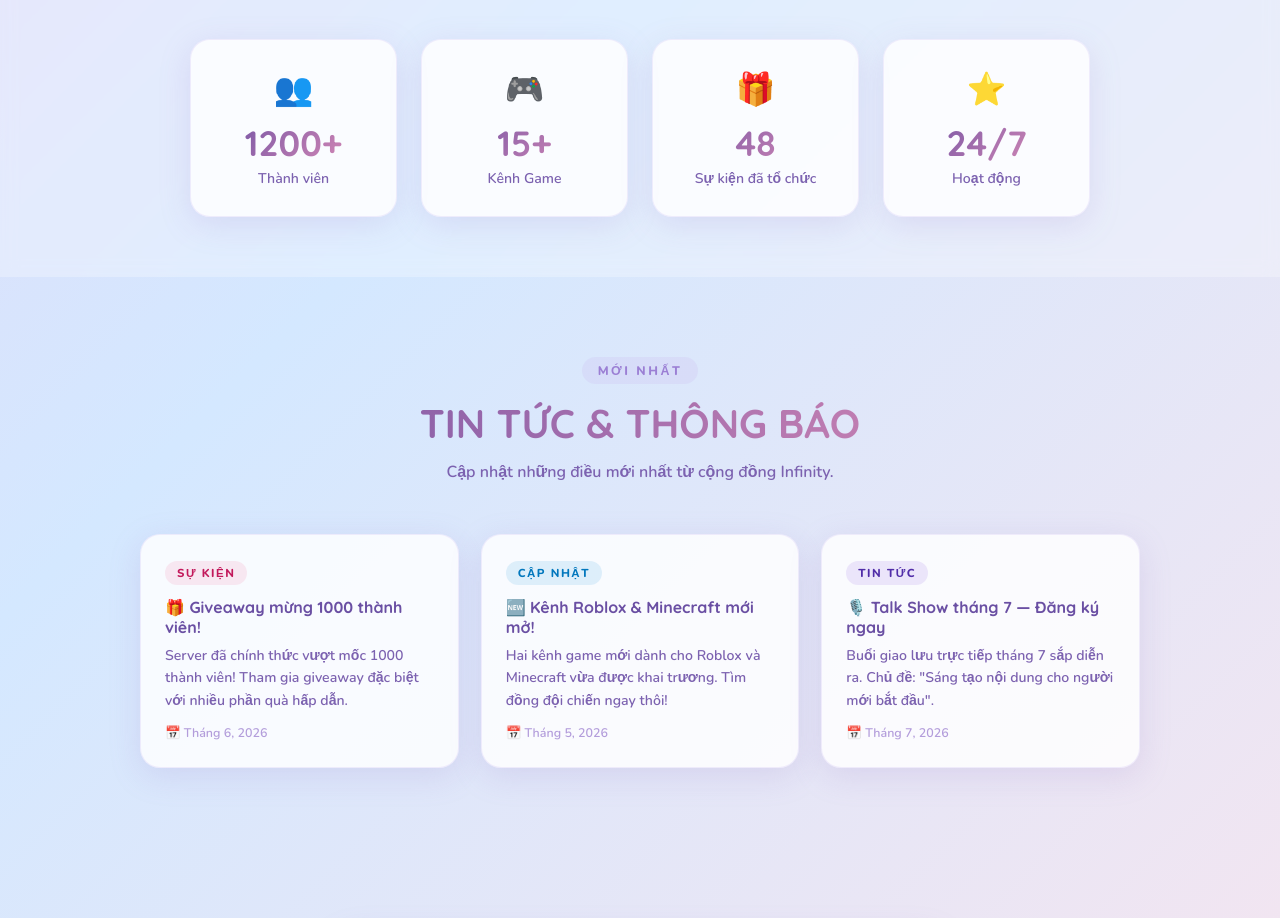
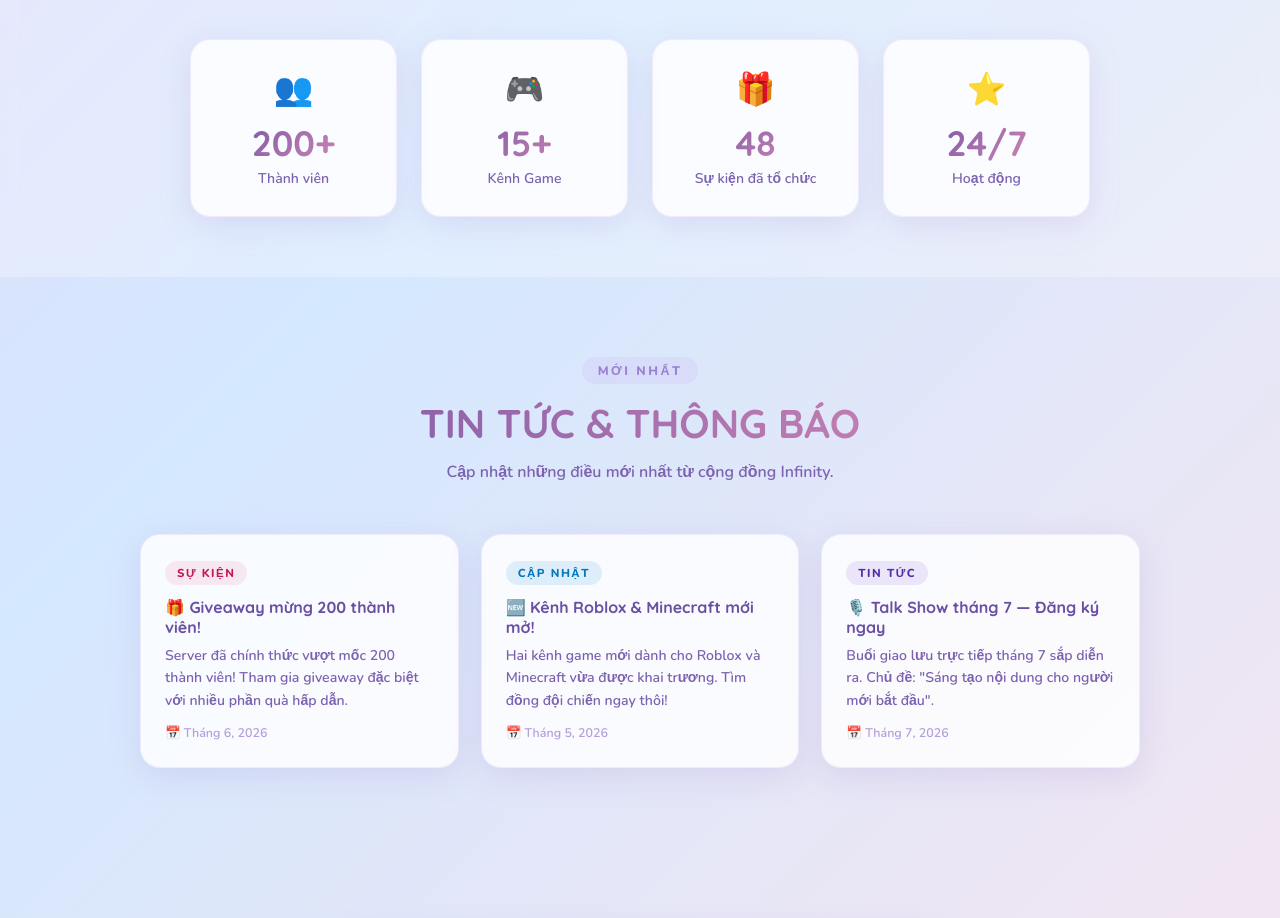
Before and after one commit to nglacmedia/webxam, a plain HTML site: page trang-chu.html in a window 1280 px wide. Shown: the part 820-1738 px from the top of the page. Drawn offline with nearby package versions, Linux system fonts and the light colour scheme.

Commit message:
Update trang-chu.html
Signed-off-by: infinity studio <doramloc8@gmail.com>

```diff
--- a/trang-chu.html
+++ b/trang-chu.html
@@ -257,7 +257,7 @@
     <div class="stats-grid">
       <div class="stat-card reveal">
         <span class="stat-icon">👥</span>
-        <div class="stat-num" data-target="1200" data-suffix="+">0</div>
+        <div class="stat-num" data-target="200" data-suffix="+">0</div>
         <div class="stat-label">Thành viên</div>
       </div>
       <div class="stat-card reveal">
@@ -288,8 +288,8 @@
     <div class="announce-grid">
       <div class="announce-card reveal">
         <span class="announce-tag tag-event">Sự kiện</span>
-        <div class="announce-title">🎁 Giveaway mừng 1000 thành viên!</div>
-        <p class="announce-desc">Server đã chính thức vượt mốc 1000 thành viên! Tham gia giveaway đặc biệt với nhiều phần quà hấp dẫn.</p>
+        <div class="announce-title">🎁 Giveaway mừng 200 thành viên!</div>
+        <p class="announce-desc">Server đã chính thức vượt mốc 200 thành viên! Tham gia giveaway đặc biệt với nhiều phần quà hấp dẫn.</p>
         <div class="announce-date">📅 Tháng 6, 2026</div>
       </div>
       <div class="announce-card reveal">
```
